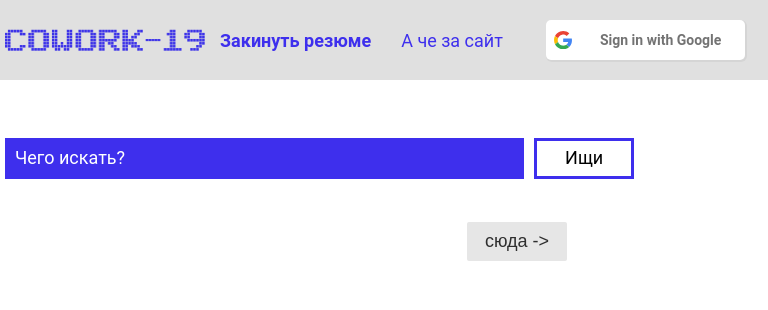
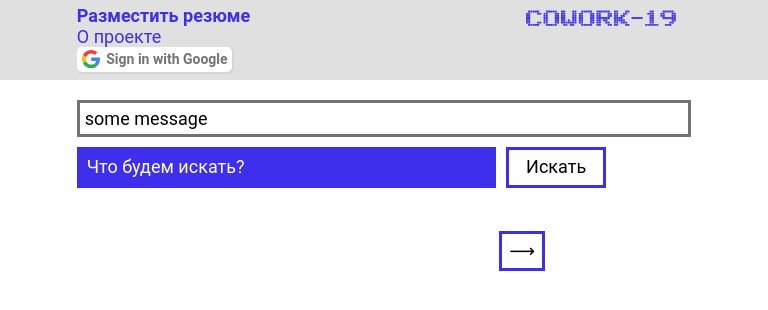
Before and after one commit to btseytlin/cowork-19, a Python web app: template cowork_site/templates/list.html in a window 768 px wide. Shown: the top 310 px of the page. Run offline with Jinja, Linux system fonts and the light colour scheme; the template is opened without the code that fills it, so the values that code supplies are empty; some libraries are stand-ins or nearby versions.

Commit message:
Mobile-never styling

```diff
--- a/cowork_site/app.py
+++ b/cowork_site/app.py
@@ -1,4 +1,4 @@
-from flask import Flask, abort, flash, redirect, url_for
+from flask import Flask, abort, flash, redirect, url_for, render_template
 from flask.logging import default_handler
 from werkzeug.exceptions import HTTPException
 
@@ -71,4 +71,8 @@
             return error
         abort(500)
 
+    @app.route("/about")
+    def about():
+        return render_template('about.html')
+
     return app
--- a/cowork_site/config.py
+++ b/cowork_site/config.py
@@ -17,4 +17,4 @@
     OAUTHLIB_INSECURE_TRANSPORT = BooleanConfig(default=False)
 
     # Custom
-    POSTINGS_PER_PAGE = IntConfig(default=30)
+    POSTINGS_PER_PAGE = IntConfig(default=1)
--- a/cowork_site/static/style.css
+++ b/cowork_site/static/style.css
@@ -8,6 +8,18 @@
     font-size: 18px;
     line-height: 21px;
 
+    word-break: keep-all;
+    hyphens: none;
+}
+
+h1, h2 {
+    line-height: 30px;
+}
+
+p, div, span {
+    word-break: keep-all;
+    hyphens: none;
+    line-height: 21px;
 }
 
 h1 {
@@ -29,11 +41,7 @@
 
 
 .logo {
-    font-family: Roboto;
-    font-style: normal;
-    font-weight: normal;
-    font-size: 30px;
-    line-height: 35px;
+
     text-align: center;
     display: inline-block;
 
@@ -46,16 +54,15 @@
 
 .top-bar {
     background: #E0E0E0;
-    /* min-height: 84px; */
+    min-height: 60px;
     width:100%;
 
     margin-bottom: 43px;
-
 }
 
 
 .container {
-    padding: 5px;
+    padding: 5px 0;
     margin: 5px;
     width: 44%;
     margin: auto;
@@ -75,7 +82,11 @@
     text-align: right;
 }
 
+.flash {
+    border: 3px solid #737373;
+    padding: 5px;
 
+}
 
 input, button, textarea {
     border-radius: 0;
@@ -135,20 +146,26 @@
     margin-bottom: 15px;
 }
 
-.list-end {
-    text-align: center;
+.caniddate-list {
+    margin-bottom: 43px;
 }
 
 .pagination {
     margin: auto;
-    width:50%;
+    width:70%;
     text-align: center;
+    display: flex;
+    justify-content: space-around;
+}
+
+.pagination-element {
+    min-width: 60px;
 }
 
 /* posting card */
 
 .posting-card {
-    border: 3px solid gray;
+    border: 3px solid #E0E0E0;
     padding: 10px;
 }
 
@@ -172,7 +189,7 @@
     margin-right: 5px;
 }
 
-.posting-card header .card-title h5 {
+.posting-card header .card-title .created-at {
     color: gray;
     margin: 0 5px;
 }
@@ -185,12 +202,11 @@
 .card-footer {
     margin-top: 10px;
     display: flex;
-    justify-content: flex-start;
+    justify-content: flex-end;
 }
 
 .card-footer .card-delete {
     margin: 0;
-    float: right;
 }
 
 .card-footer .card-delete:hover, .card-footer .card-delete a:hover{
@@ -199,22 +215,6 @@
     color: white;
 }
 
-/* Mobile overriвes */
-
-@media only screen and (max-width: 768px) {
-  .container {
-    width: 100%;
-  }
-
-    .auth {
-        float: none;
-        margin: auto;
-    }
-
-    .search-bar {
-        width:65%;
-    }
-}
 
 /* Google button */
 
@@ -265,46 +265,7 @@
   font-family: 'Roboto',arial,sans-serif;
 }
 
-/* navbar */
 
-
-.navbar {
-  font-size: 18px;
-  padding-bottom: 10px;
-}
-
-.main-nav {
-  list-style-type: none;
-  display: none;
-  padding-left: 0;
-}
-
-
-.nav-links,
-.logo {
-  text-decoration: none;
-    color: #3E2FED;
-}
-
-.main-nav li {
-    text-align: center;
-    margin-left: 15px;
-    margin-right: 15px;
-    margin-top: auto;
-}
-
-.nav-links.add-resume {
-    font-weight: bold;
-
-}
-
-.navbar-toggle {
-  position: absolute;
-  top: 10px;
-  right: 20px;
-  cursor: pointer;
-  font-size: 24px;
-}
 
 /* create form */
 
@@ -320,7 +281,7 @@
 }
 
 .form-element div {
-    margin: auto 5px;
+    margin: auto 0;
     word-break: keep-all;
     hyphens: none;
 }
@@ -357,8 +318,114 @@
     background-color: #3E2FED;
 }
 
-@media screen and (min-width: 768px) {
+/* Mobile overriвes */
+
+@media only screen and (max-width: 768px) {
+
+    h1 {
+
+        font-size: 24px;
+    }
+
+    .container {
+        width: 95%;
+        /*padding: 10px;*/
+    }
+
+
+    .top-bar {
+        max-height: 80px;
+        margin-bottom: 15px;
+    }
+
+    .search {
+        margin-bottom: 15px;
+    }
+    .search-bar {
+        width:65%;
+
+    }
+    .posting-card header {
+        display: block;
+    }
+
+    .posting-card .card-body {
+        display: block;
+    }
+
+    .posting-card header .card-title {
+        display: block;
+    }
+    .posting-card header .card-title .created-at {
+        margin: 0;
+        display: block;
+    }
+
+    .google-button {
+        height: 25px;
+        padding: 0;
+    }
+    .google-button .google-button__icon {
+        margin: 0;
+        margin-bottom: 2px;
+        margin-left: 5px;
+    }
+    .google-button .google-button__text {
+        padding: 0 4px 0px 2px;
+    }
+
+    .form-element {
+        display: block;
+        margin-bottom: 20px;
+    }
+    .form-element br {
+        display: none;
+    }
+    .form-element .input-helper {
+        margin-top: 5px;
+        max-width: 100%;
+    }
+
+    .form-name {
+        max-width: 80%;
+    }
+}
+
+
+
+/* navbar */
+
+.main-nav {
+  list-style-type: none;
+  padding-left: 0;
+}
+
+
+.nav-links,
+.logo {
+  text-decoration: none;
+    color: #3E2FED;
+}
+
+.navbar .logo {
+    margin-right: 15px;
+}
+
+.main-nav li {
+    text-align: center;
+    margin-left: 15px;
+    margin-right: 15px;
+    margin-top: auto;
+}
+
+.nav-links.add-resume {
+    font-weight: bold;
+
+}
+
+
 .navbar {
+    font-size: 18px;
     display: flex;
     justify-content: space-between;
     padding-bottom: 0;
@@ -380,13 +447,62 @@
 }
 
 
-  .navbar-toggle {
-    display: none;
+@media only screen and (max-width: 1000px) {
+    .container {
+        width: 80%;
+    }
+
+    .navbar {
+        /*display: flex;*/
+        display: block;
+        /*justify-content: flex-start;*/
+        text-align: left;
+    }
+    .navbar div {
+        margin: 0;
+        padding: 0;
+        display: block;
+        height: auto;
+    }
+    .auth {
+        display: block;
+        float:left;
+        margin:0;
+        text-align: left;
+    }
+    .navbar > div {
+    }
+
+    .main-nav {
+        display: block;
+        max-width: 50%;
+    }
+
+    .main-nav li {
+        text-align: left;
+        margin:0;
+    }
+
+    .nav-left {
+        display: flex;
+        flex-direction: row-reverse;
+        justify-content: space-between;
+    }
+
+    .logo {
+        float:right;
+        max-width: 150px;
+        margin:5px;
+    }
+    .logo img {
+        max-width: 150px;
+    }
+
+
 }
 
 
 
-}
 
 /* collapsible
 https://alligator.io/css/collapsible/
--- a/cowork_site/templates/base.html
+++ b/cowork_site/templates/base.html
@@ -24,17 +24,13 @@
             <div class="v-center-parent">
                 <div class="v-center-child">
                     <div class="nav-left">
-                        <span class="navbar-toggle" id="js-navbar-toggle">
-                            <i class="fas fa-bars"></i>
-                        </span>
-
                         <a href="/" class="logo"><img class="pure-img logo-img" src="{{ url_for('static', filename='logo.png') }}" alt="COWORK-19 logo"></img></a>
                         <ul class="main-nav">
                             <li>
-                            <a href="/create" class="nav-links add-resume">Закинуть резюме</a>
+                            <a href="/create" class="nav-links add-resume">Разместить резюме</a>
                             </li>
                             <li>
-                            <a href="/about" class="nav-links">А че за сайт</a>
+                            <a href="/about" class="nav-links">О проекте</a>
                             </li>
                         </ul>
                     </div>
@@ -42,8 +38,9 @@
             </div>
             <div class="auth">
                 {% if current_user.is_authenticated %}
-                  <div>{{ current_user.email }}</div>
-                  <div><a href="{{ url_for("logout") }}">Log out</a></div>
+                  <span>{{ current_user.email }}</span>
+                    <a class="logout" href="{{ url_for("logout") }}">Выйти</a>
+
                 {% else %}
                   <a class="google-login v-center-child" href="{{ url_for("google.login") }}">
 
@@ -64,6 +61,7 @@
     {% for message in get_flashed_messages() %}
         <div class="flash">{{ message }}</div>
     {% endfor %}
+     <div class="flash">some message</div>
 </div>
 <div class="content">
   {% block content %}{% endblock %}
--- a/cowork_site/templates/create.html
+++ b/cowork_site/templates/create.html
@@ -9,13 +9,13 @@
             <div class="form-element">
                 <div class="hidden">{{ form.name.label }}</div>
                 <div class="form-name">{{ form.name(placeholder="Название позиции", class="form-error" if form.name.errors else "") }}</div>
-                <div class="input-helper">Например:<br/>Разработчик&#160;Python, Бизнес&#160;аналитик,  Инженер&#8209;подрывник</div>
+                <div class="input-helper">Например: <br/>Разработчик&#160;Python, Бизнес&#160;аналитик,  Инженер&#8209;подрывник</div>
             </div>
 
             <div class="form-element">
                 <div class="hidden">{{ form.oneliner.label }}</div>
                 <div class="form-oneliner">{{ form.oneliner(placeholder="40 символов о себе", class="form-error" if form.oneliner.errors else "") }}</div>
-                <div class="input-helper">Например:<br/>5 лет во фронтенде и&#160;ещё&#160;потерплю</div>
+                <div class="input-helper">Например: <br/>5 лет во фронтенде и&#160;ещё&#160;потерплю</div>
             </div>
 
             <div class="form-element">
--- a/cowork_site/templates/list.html
+++ b/cowork_site/templates/list.html
@@ -5,9 +5,9 @@
         <div class="search">
             <form class="search-form" method="GET" action="{{ url_for('postings.posting_list') }}">
                 <input class="search-bar" type="text" name="search_string"
-                           id="search_string" placeholder="Чего искать?"
+                           id="search_string" placeholder="Что будем искать?"
                            value ="{{ search_string }}"/>
-                <button class="search-button" type="submit">Ищи</button>
+                <button class="search-button" type="submit">Искать</button>
             </form>
         </div>
 
@@ -17,23 +17,22 @@
               {% endfor %}
             </div>
 
-            <div class="pure-g pagination">
-                 <div class="pure-u-1-3">
+            <div class="pagination">
+                <div class="pagination-element">
                 {% if page > 1 %}
-                      <a class="pure-button" href="/?page=1"> <-- начало</a>
+                      <a href="/?page=1"><button class="button">⤌ начало</button></a>
                 {% endif %}
                 </div>
-                 <div class="pure-u-1-3">
+                <div>
                 {% if page > 1 %}
-                     <a class="pure-button" href="/?page={{ page-1 }}"> <- туда</a>
+                     <a href="/?page={{ page-1 }}"><button class="button">⟵ {{ page-1 }}</button></a>
                 {% endif %}
                 </div>
-                <div class="pure-u-1-3">
+                <div>
                 {% if not is_last_page %}
-                        <a class="pure-button" href="/?page={{ page+1 }}"> сюда -></a>
+                    <a href="/?page={{ page+1 }}"><button class="button">{{ page+1 }} ⟶</button></a>
                 {% endif %}
                 </div>
-
             </div>
 
 
--- a/cowork_site/templates/posting_card.html
+++ b/cowork_site/templates/posting_card.html
@@ -3,7 +3,7 @@
     <header>
         <div class="card-title">
             <h3 class="posting-name">{{ object.name }}</h3>
-            <h5 class="created-at">{{ object.created_at.strftime('%Y-%m-%d') }}</h5>
+            <span class="created-at">{{ object.created_at.strftime('%Y-%m-%d') }}</span>
         </div>
         <div class="cv-urls">
             <a href="{{ object.cv_url }}" class="cv-link">CV/Портфолио</a>
```
Also changed, not shown: cowork_site/templates/about.html (added, +15 -0 lines). Lines whose indentation alone changed are shown as unchanged.
